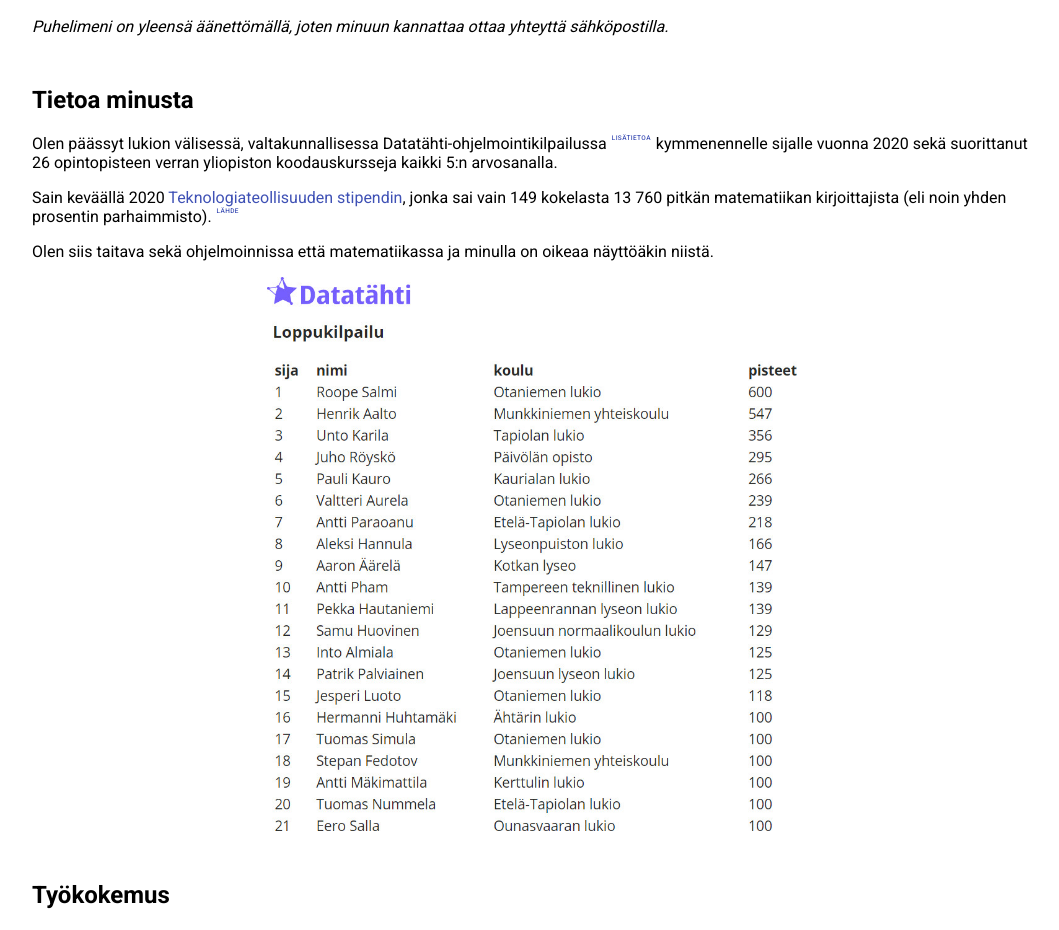
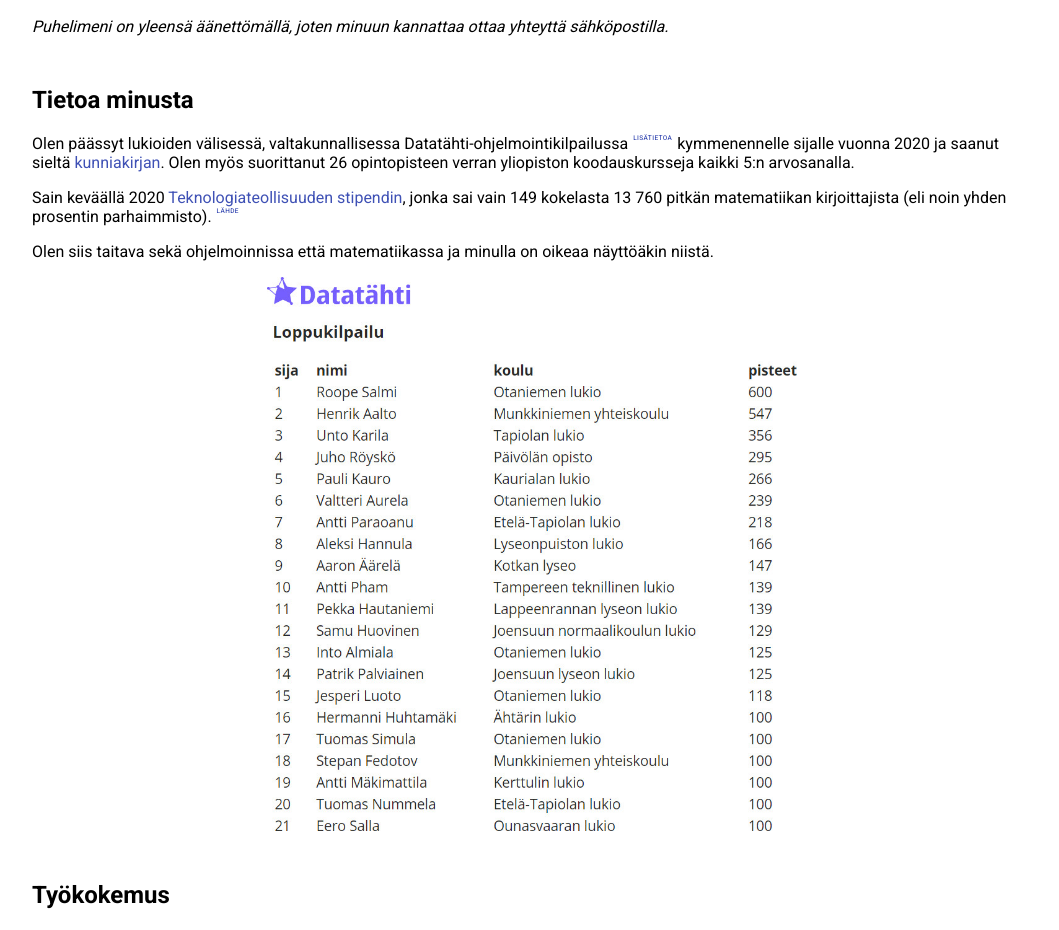
Before and after one commit to anttipham/CV, a React (Create React App) app: page / in a window 1280 px wide. Shown: the part 1164-2094 px from the top of the page, without its empty margins (108-1167 px from the left). Built offline with nearby package versions, Linux system fonts and the light colour scheme.

Commit message:
LINKKI DATATÄHTEEEEEEEEEEN!!!!!!!!!!

```diff
--- a/src/components/textParts/AboutMe.jsx
+++ b/src/components/textParts/AboutMe.jsx
@@ -50,10 +50,10 @@ const AboutMe = () => {
     <div>
       <h2>Tietoa minusta</h2>
       <p>
-        Olen päässyt lukion välisessä, valtakunnallisessa Datatähti-ohjelmointikilpailussa
+        Olen päässyt lukioiden välisessä, valtakunnallisessa Datatähti-ohjelmointikilpailussa
         <OpenModal>{datatahtiContent}</OpenModal>
 
-        kymmenennelle sijalle vuonna 2020 sekä suorittanut 26 opintopisteen verran yliopiston koodauskursseja kaikki 5:n arvosanalla.
+        kymmenennelle sijalle vuonna 2020 ja saanut sieltä <LinkToNewTab href="/assets/pdf/datatahti.pdf">kunniakirjan</LinkToNewTab>. Olen myös suorittanut 26 opintopisteen verran yliopiston koodauskursseja kaikki 5:n arvosanalla.
         {/* <InfoModal text="opintosuoritukseni"><Studies /></InfoModal> */}
       </p>
       <p>
```
